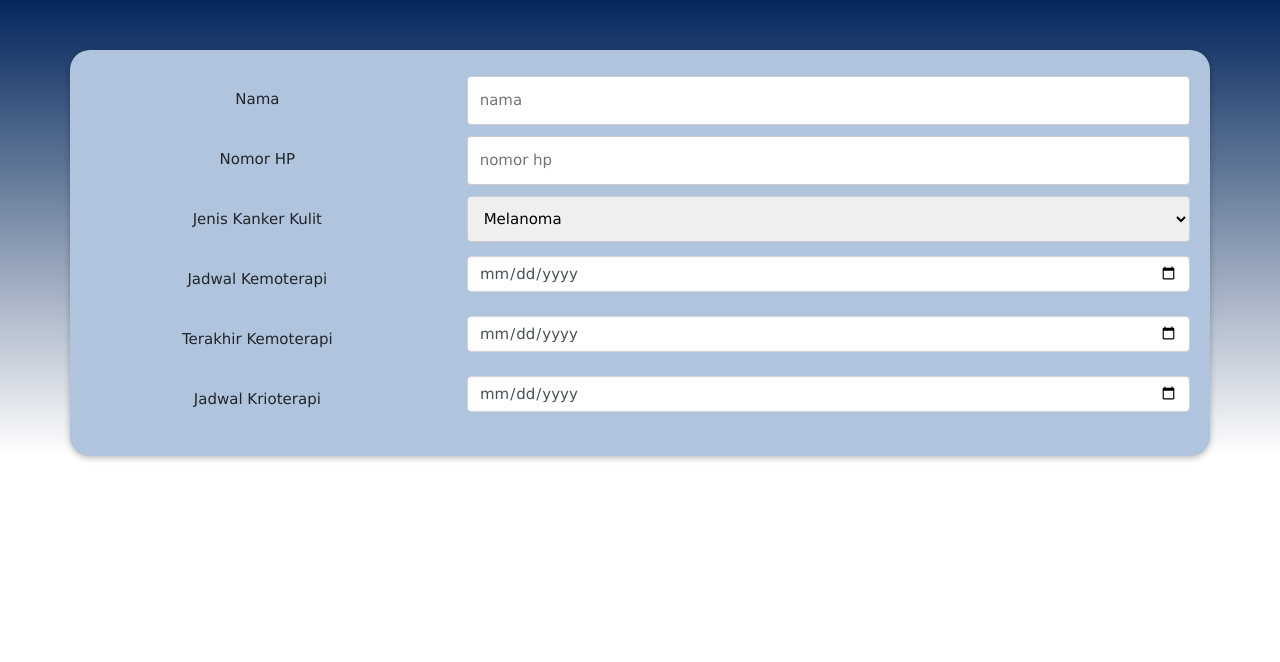
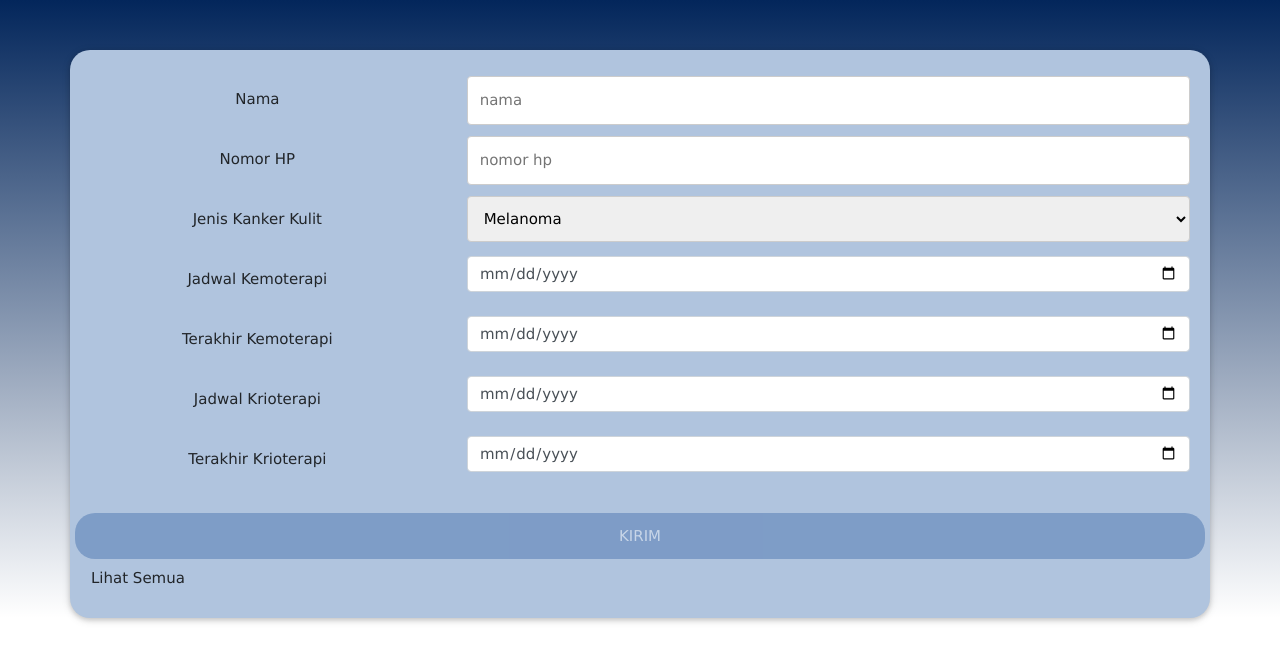
Before and after one commit to mrifqibhagas/KonsultasiNDN, a website: page public/index.html in a window 1280 px wide. Drawn offline with nearby package versions, Linux system fonts and the light colour scheme; a web font is replaced by a local one.

Commit message:
index.html

```diff
--- a/public/index.html
+++ b/public/index.html
@@ -134,3 +134,22 @@
                     </div>
                     <div class="row">
                       <div class="col-lg-4">
+                        <label for="app_terakhirkrio">Terakhir Krioterapi</label>
+                      </div>
+                      <div class="col-lg-8">
+                        <input type="date" class="form-control" id="app_terakhirkrio" name="app_terakhirkrio">
+                      </div>
+                    </div>
+                    <br>
+                    <div class="row">
+                        <input type="submit" id="app_button" class="w3-button" style=" width: 100%; border-radius: 20px; color: white;background-color: #0C4293;" value="KIRIM" disabled>
+                        <button type="button" id="app_datapasien" class="w3-button">Lihat Semua</button>
+                    </div>
+                </div>
+            </form>
+        </div>
+    </section>
+    <pre id="app_log"></pre>
+    <script src="app.js"></script>
+</body>
+</html>
```
